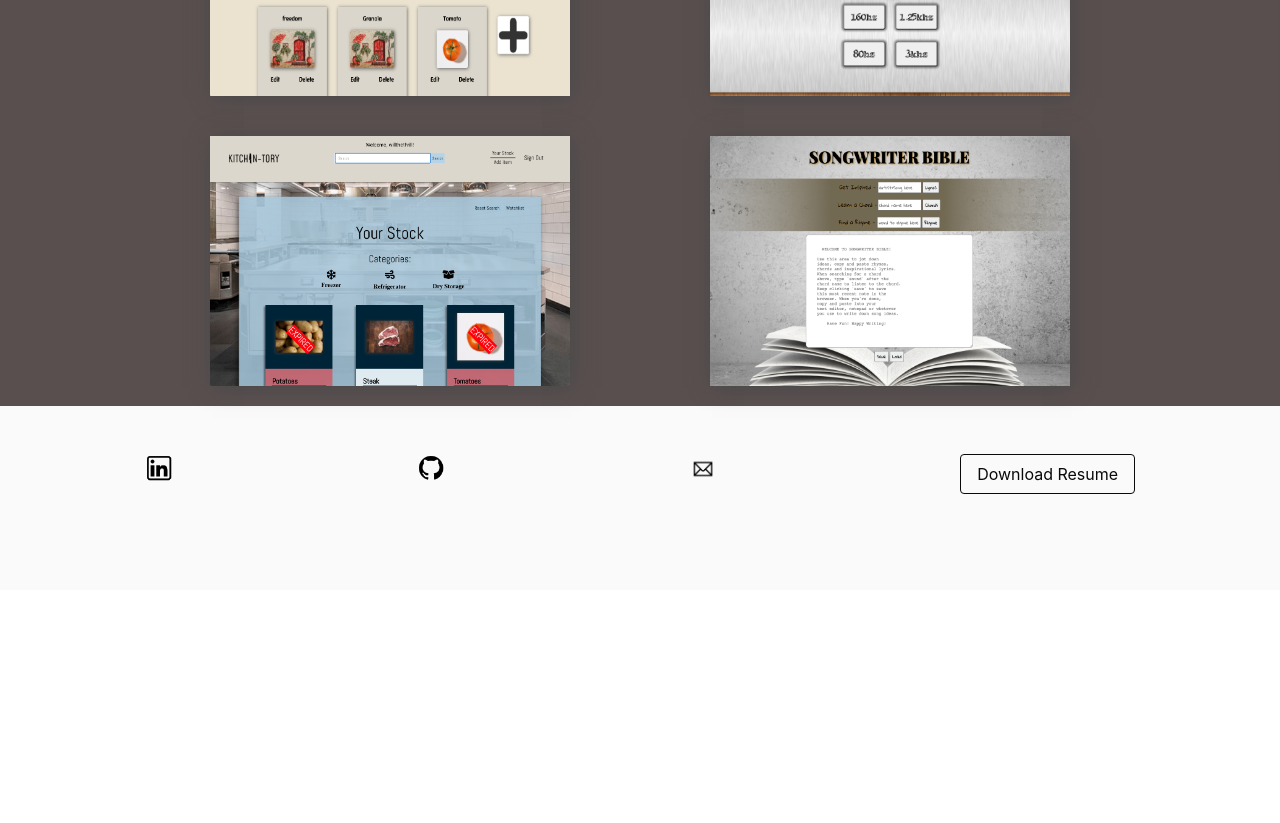
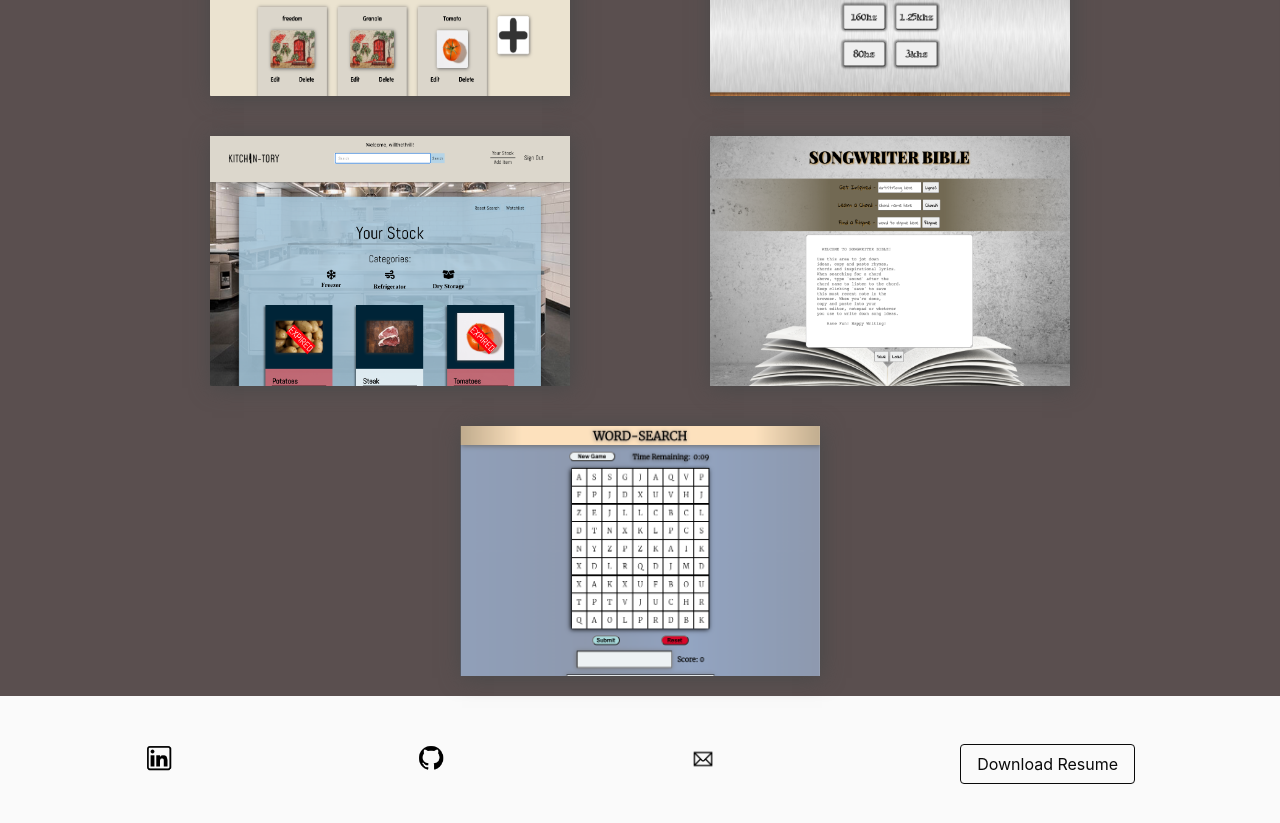
Before and after one commit to willnolin/portfolio, a React (Create React App) app in the folder portfolio-app/: page /projects in a window 1280 px wide. Shown: the part 283-1106 px from the top of the page. Before the commit the page ends 873 px from the top, so only its background shows below. Built offline with nearby package versions, Linux system fonts and the light colour scheme; a web font is replaced by a local one.

Commit message:
add wordsearch project

```diff
--- a/portfolio-app/src/screens/Projects.jsx
+++ b/portfolio-app/src/screens/Projects.jsx
@@ -4,6 +4,7 @@ import art from '../assets/images/Art-Wall-SS.png'
 import kitchen from '../assets/images/Kitchintory-SS.png'
 import bible from '../assets/images/SB-SS.png'
 import hz from '../assets/images/HZ-SS.png'
+import wordsearch from '../assets/images/Wordsearch-SS.png'
 
 export default function Projects() {
   return (
@@ -56,6 +57,18 @@ export default function Projects() {
             </div>
           </div>
         </a>
+        <a href="https://5-min-wordsearch.netlify.app/">
+          <div className="image-container">
+            <img src={wordsearch} alt="5-min-wordsearch" className="project-img" />
+            <div className="overlay">
+              <div className="description">
+                <h3 className="title is-6">Wordsearch</h3>
+                <p className="subtitle project-description">Find as many words as you can in 5 minutes!</p>
+              </div>
+            </div>
+          </div>
+        </a>
+
       </section>
 
     </div>
```
Also changed, not shown: portfolio-app/src/assets/images/Wordsearch-SS.png (added).
